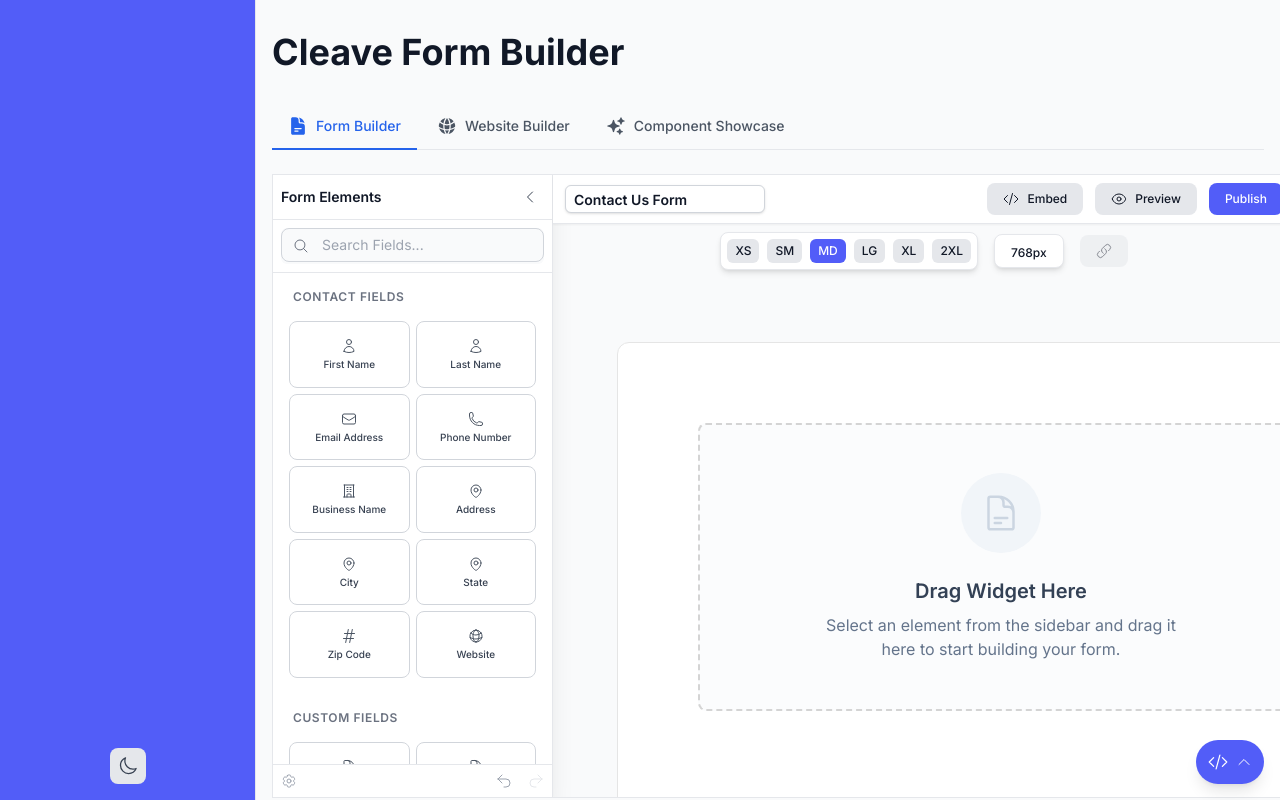
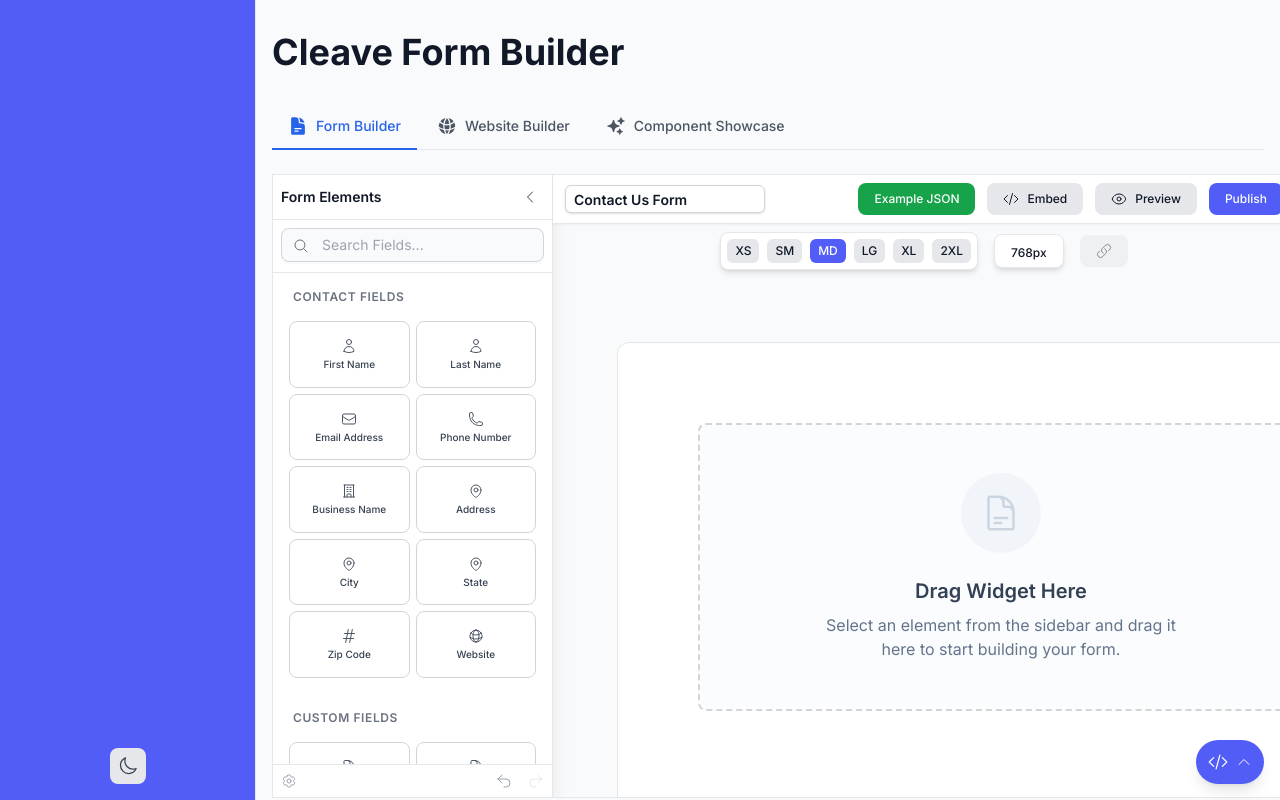
Before and after one commit to bibhuticoder/form-builder-demo, a React (Vite) app: page / in a window 1280 px wide. Built offline with nearby package versions, Linux system fonts and the light colour scheme; a web font is replaced by a local one.

Commit message:
Adds example JSON

```diff
--- a/src/BuilderPanelTabs/FormBuilder/components/TopBar/TopBar.tsx
+++ b/src/BuilderPanelTabs/FormBuilder/components/TopBar/TopBar.tsx
@@ -4,7 +4,7 @@ import { EyeIcon, CodeBracketIcon, ClipboardDocumentIcon, CheckIcon } from "@her
 import { useFormBuilder } from "../../context"
 
 export const TopBar: React.FC = () => {
-  const { jsonContent, updateFormName } = useFormBuilder();
+  const { jsonContent, updateFormName, setJsonContent } = useFormBuilder();
   const formName = jsonContent?.formSettings?.name || "Untitled Form";
 
   const [isEmbedModalOpen, setIsEmbedModalOpen] = useState(false);
@@ -55,6 +55,18 @@ export const TopBar: React.FC = () => {
 
         {/* Right Section */}
         <div className="flex items-center gap-3">
+          <Button
+            variant="save"
+            onClick={() => {
+              import("../../data/example.json").then((module) => {
+                setJsonContent(module.default as any);
+              });
+            }}
+            className="flex items-center gap-2 text-xs"
+          >
+            Example JSON
+          </Button>
+
           <Button variant="secondary" onClick={handleEmbed} className="flex items-center gap-2 text-xs">
             <CodeBracketIcon className="w-4 h-4" />
             Embed
```
